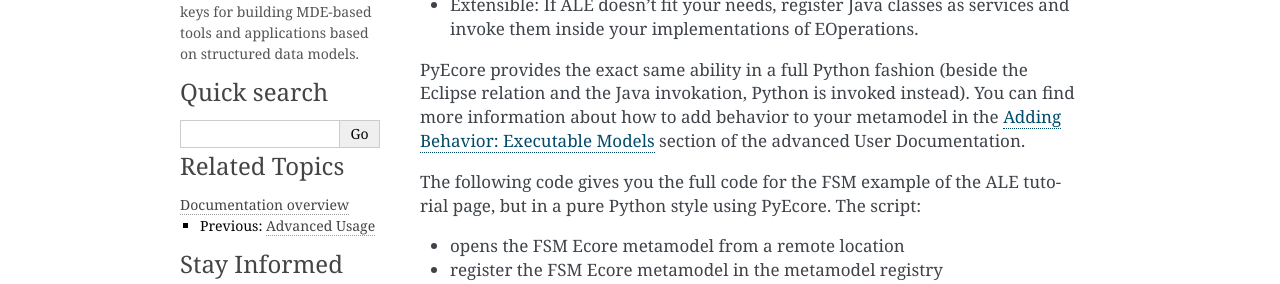
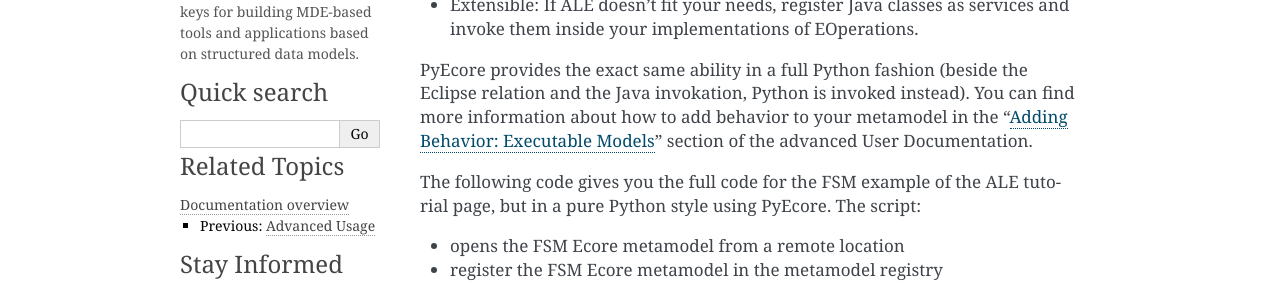
Before and after one commit to pyecore/pyecore, a Sphinx documentation site: the page built from doc/source/example/fsm_executable.rst, in a window 1280 px wide. Shown: the part 421-705 px from the top of the page. Built offline with Sphinx 7.4.7, drawn with Linux system fonts in a browser that asks for light colours; comment, search, counter and statistics services are not loaded.

```diff
--- a/doc/source/example/fsm_executable.rst
+++ b/doc/source/example/fsm_executable.rst
@@ -21,7 +21,7 @@ from ALE homepage):
 PyEcore provides the exact same ability in a full Python fashion (beside the
 Eclipse relation and the Java invokation, Python is invoked instead). You can
 find more information about how to add behavior to your metamodel in the
-:ref:`behavior` section of the advanced User Documentation.
+":ref:`behavior`" section of the advanced User Documentation.
 
 The following code gives you the full code for the FSM example of the ALE
 tutorial page, but in a pure Python style using PyEcore. The script:
```
